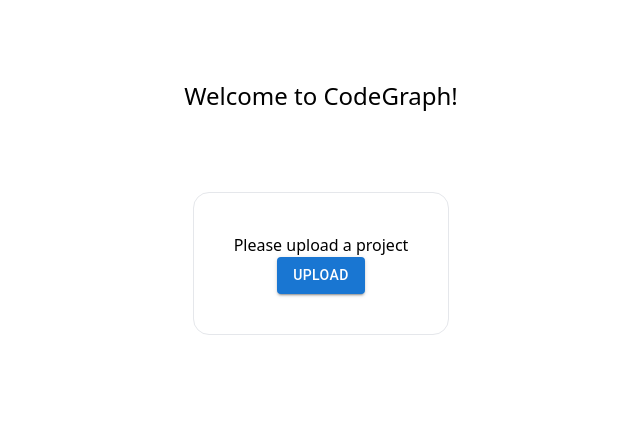
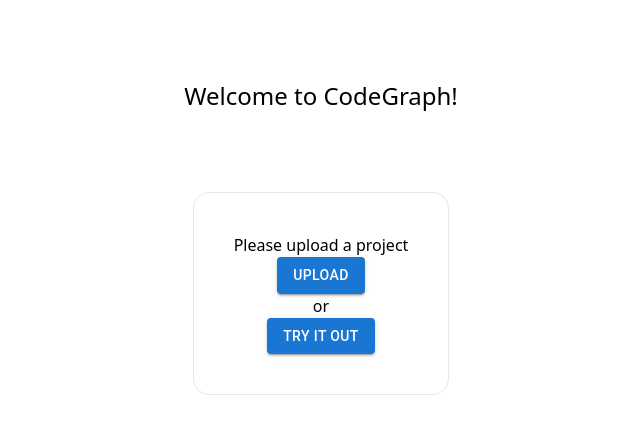
Before and after one commit to jsp1999/Code-Graph-Frontend, a Next.js app in the folder code-graph-frontend/: page /welcomePage in a window 1280 px wide. Shown: the top 434 px of the page, without its empty margins (319-959 px from the left). Built offline with nearby package versions, Linux system fonts and the light colour scheme.

Commit message:
add try it out function

```diff
--- a/code-graph-frontend/pages/api/api.ts
+++ b/code-graph-frontend/pages/api/api.ts
@@ -22,7 +22,7 @@ export const postProject = (projectName: string): Promise<any> => {
 
 export const uploadTestDataset = (): Promise<any> => {
     console.log(`${baseURL}/data/${datasetName}/codes/roots`)
-    return axios.get<any>(`${baseURL}/projects/1/plots/test/`);
+    return axios.get<any>(`${baseURL}/projects/%7Bproject_id%7D/plots/test/`);
 }
 
 
--- a/code-graph-frontend/pages/welcomePage.tsx
+++ b/code-graph-frontend/pages/welcomePage.tsx
@@ -2,6 +2,7 @@ import React, {useState} from "react";
 import {Button} from "@mui/material";
 import UploadModal from "@/components/UploadModal";
 import LoadingModal from "@/components/LoadingModal";
+import {uploadTestDataset} from "@/pages/api/api";
 
 export default function WelcomePage() {
     const [open, setOpen] = useState(false);
@@ -17,10 +18,10 @@ export default function WelcomePage() {
                 <Button variant="contained" className="my-5" component="label" onClick={() => setOpen(true)}>
                     Upload
                 </Button>
-{/*                <p>or</p>
+                <p>or</p>
                 <Button variant="contained" component="label" className="my-5" onClick={() => uploadTestDataset()}>
                     Try it out
-                </Button>*/}
+                </Button>
             </div>
         </div>
     )
```
